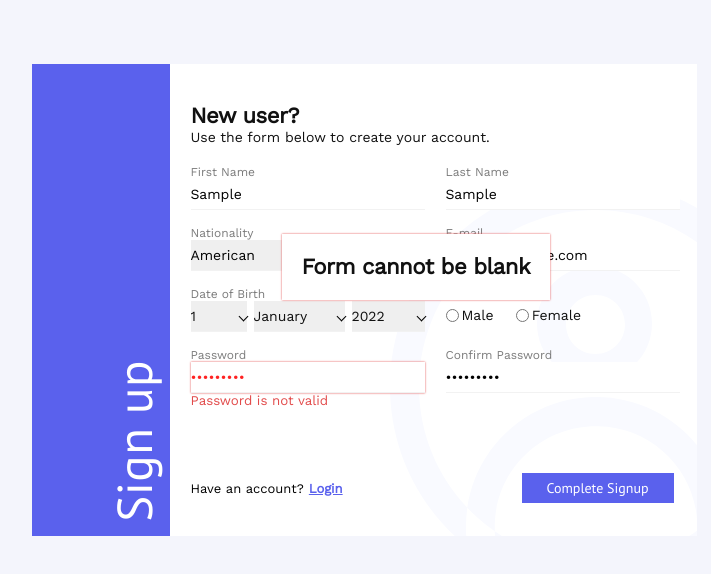
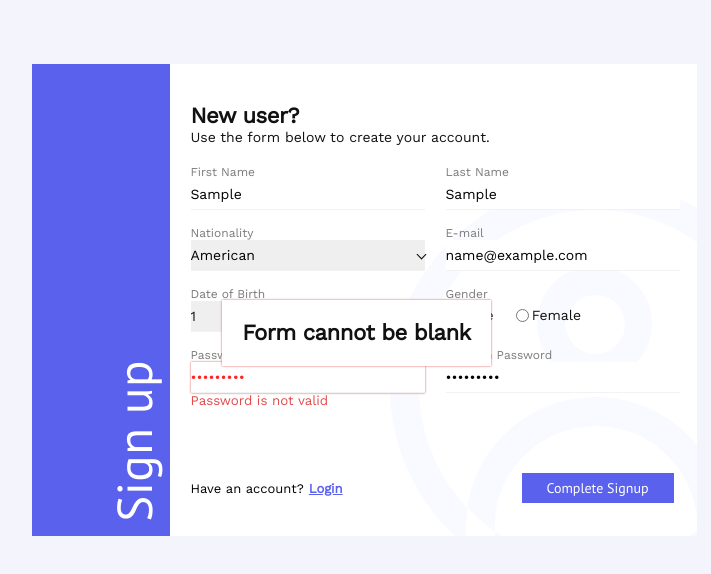
Before and after one commit to Krombaher/krombaher_fork.github.io, a plain HTML site: page index.html in a window 1280 px wide. Both pictures are taken after typing "Sample", "Sample", "name@example.com", "Sample123", "Sample123" into the empty fields and a click on the button "Complete Signup". Shown: the whole page, without its empty margins (276-987 px from the left). Drawn offline with Linux system fonts and the light colour scheme.

Commit message:
changes form error message

```diff
--- a/js.js
+++ b/js.js
@@ -130,10 +130,10 @@ document.addEventListener('DOMContentLoaded', function () {
         thanks.innerHTML = `
             <div class="form__title">${errorMessage}</div>
         `
-        document.querySelector('.form__inner').append(thanks);
+        document.querySelector('.form__right-block').append(thanks);
 
         setTimeout(() => {
-            thanks.classList.add('hide');
+            document.querySelector('.form__right-block').removeChild(thanks);
         }, 3000);
     }
 
--- a/style.css
+++ b/style.css
@@ -161,8 +161,8 @@ form {
   font-family: 'WorkSans';
   padding: 20px;
   position: absolute;
-  top: 170px;
-  left: 250px;
+  top: 50%;
+  left: 10%;
   box-shadow: 0 0 2px #e24b4b;
 }
 
```
